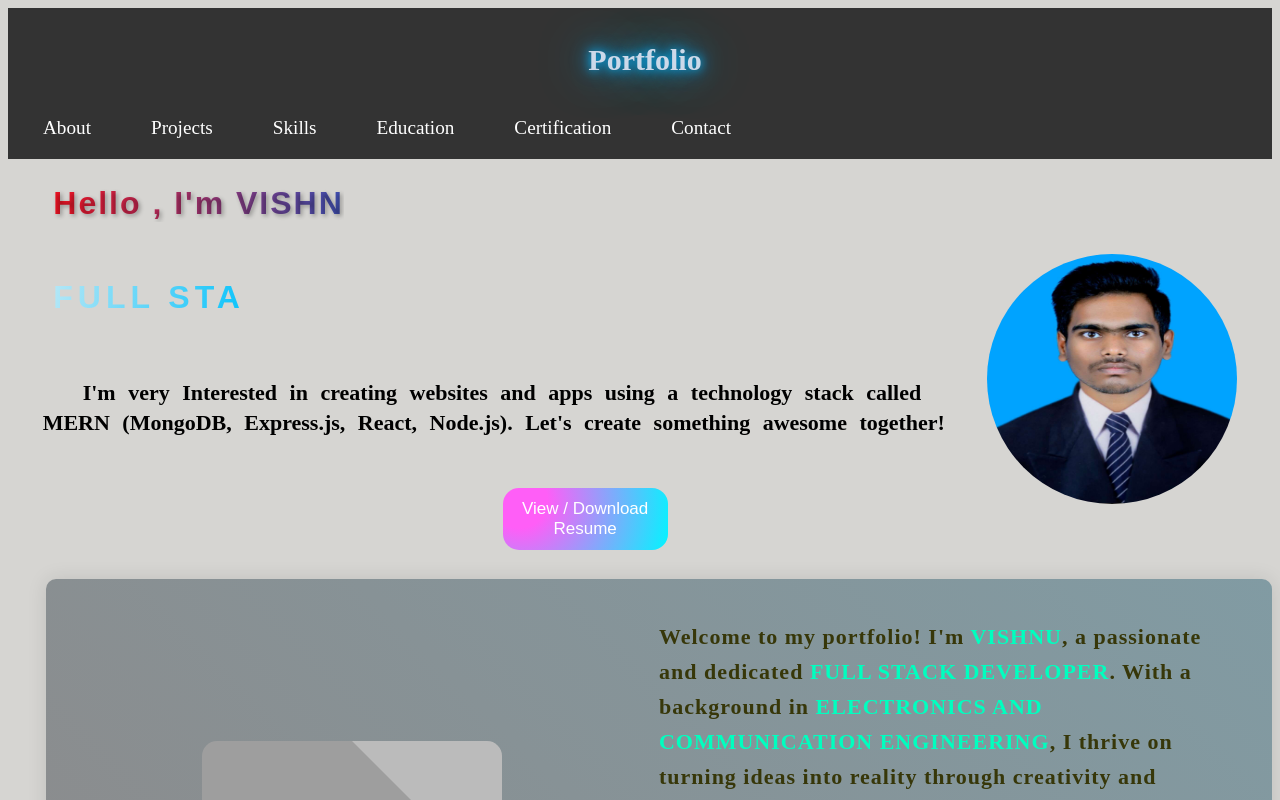
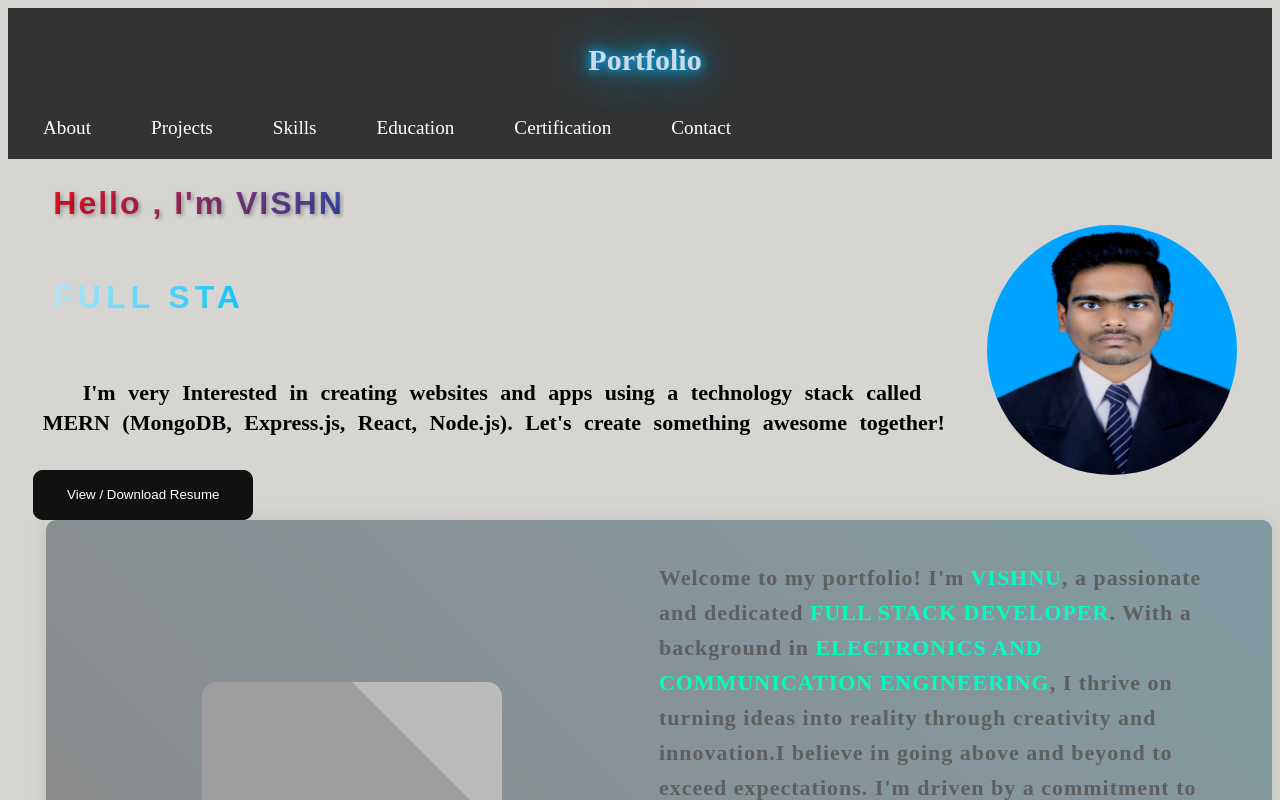
Before and after one commit to Vishnu-D-2002/PORTFOLIO, a React (Vite) app: page / in a window 1280 px wide. Shown: the top 800 px of the page. Built offline with nearby package versions, Linux system fonts and the light colour scheme; grey boxes are pictures that could not be loaded.

Commit message:
button coloring

```diff
--- a/src/components/About/About.css
+++ b/src/components/About/About.css
@@ -272,23 +272,23 @@ ul li {
 
 @keyframes colorChange {
     0% {
-        color: red;
-    }
-
-    25% {
         color: whitesmoke;
     }
 
+    /* 25% {
+        color: whitesmoke;
+    } */
+
     50% {
-        color: rgb(219, 219, 10);
+        color: black;
     }
 
-    75% {
+    /* 75% {
         color:#090909;
-    }
+    } */
 
     100% {
-        color: blue;
+        color: whitesmoke;
     }
 }
 
--- a/src/components/Intro/Intro.css
+++ b/src/components/Intro/Intro.css
@@ -165,3 +165,70 @@ button{
     margin-left: 15px;
 }
 }
+.glow-on-hover {
+    width: 220px;
+    height: 50px;
+    border: none;
+    outline: none;
+    color: #fff;
+    background: #111;
+    cursor: pointer;
+    position: relative;
+    z-index: 0;
+    border-radius: 10px;
+}
+
+.glow-on-hover:before {
+    content: '';
+    background: linear-gradient(45deg, #ff0000, #ff7300, #fffb00, #48ff00, #00ffd5, #002bff, #7a00ff, #ff00c8, #ff0000);
+    position: absolute;
+    top: -2px;
+    left: -2px;
+    background-size: 400%;
+    z-index: -1;
+    filter: blur(5px);
+    width: calc(100% + 4px);
+    height: calc(100% + 4px);
+    animation: glowing 20s linear infinite;
+    opacity: 0;
+    transition: opacity .3s ease-in-out;
+    border-radius: 10px;
+}
+
+.glow-on-hover:active {
+    color: #000
+}
+
+.glow-on-hover:active:after {
+    background: transparent;
+}
+
+.glow-on-hover:hover:before {
+    opacity: 1;
+}
+
+.glow-on-hover:after {
+    z-index: -1;
+    content: '';
+    position: absolute;
+    width: 100%;
+    height: 100%;
+    background: #111;
+    left: 0;
+    top: 0;
+    border-radius: 10px;
+}
+
+@keyframes glowing {
+    0% {
+        background-position: 0 0;
+    }
+
+    50% {
+        background-position: 400% 0;
+    }
+
+    100% {
+        background-position: 0 0;
+    }
+}
--- a/src/components/Intro/Intro.jsx
+++ b/src/components/Intro/Intro.jsx
@@ -28,24 +28,29 @@ function Intro() {
 
   const handleResumeClick = () => {
     const resumeUrl =
-      "https://drive.google.com/file/d/1HbWZvYGpEBhhcd3M5s8zGrWJQF_uew-u/view";
+      "https://drive.google.com/file/d/1KL6bDFg7O7D1ZetZe8motBBgzBgwV349/view?usp=drivesdk";
 
     window.open(resumeUrl, '_blank');
   };
 
   return (
-    <section id='intro'>
-      <div id='left-content'>
-        <h1 id='title'>Hello , I'm {titleText}</h1><br />
-        <h1 id='fsd'>{fsdText}</h1>
-        <p id='para'>
-            I'm very Interested in creating websites and apps using a technology stack called MERN (MongoDB, Express.js, React, Node.js). Let's create something awesome together!
+    <section id="intro">
+      <div id="left-content">
+        <h1 id="title">Hello , I'm {titleText}</h1>
+        <br />
+        <h1 id="fsd">{fsdText}</h1>
+        <p id="para">
+          I'm very Interested in creating websites and apps using a technology
+          stack called MERN (MongoDB, Express.js, React, Node.js). Let's create
+          something awesome together!
         </p>
-        <button className='resume' onClick={handleResumeClick}>View / Download Resume</button>
+        <button className="glow-on-hover" onClick={handleResumeClick}>
+          View / Download Resume
+        </button>
       </div>
-      <div id='right-content'>
-        <div id='end'>
-          <img src="/images/vishnu.png" alt="" className='rounded-image' />
+      <div id="right-content">
+        <div id="end">
+          <img src="/images/vishnu.png" alt="" className="rounded-image" />
         </div>
       </div>
     </section>
```
